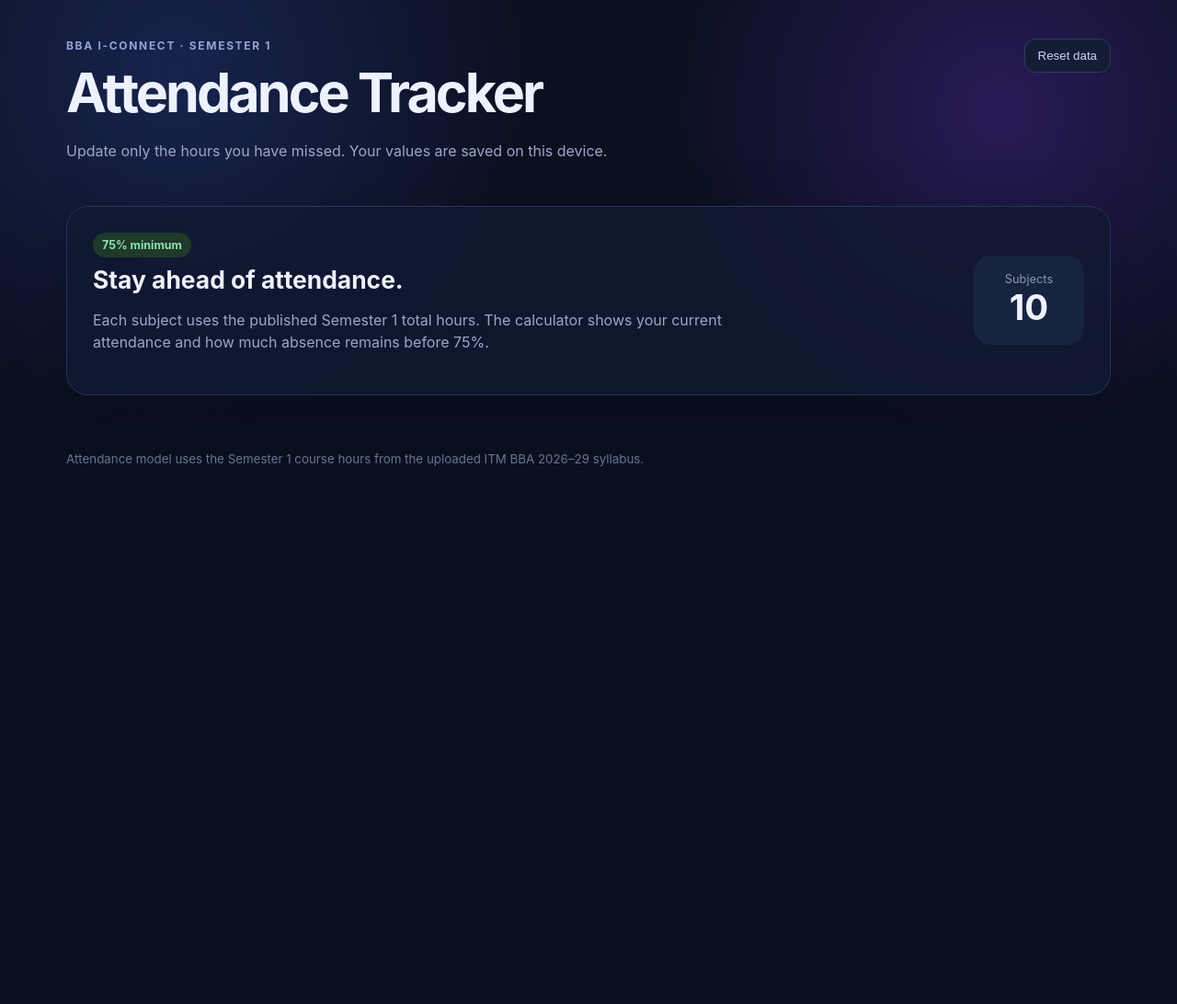
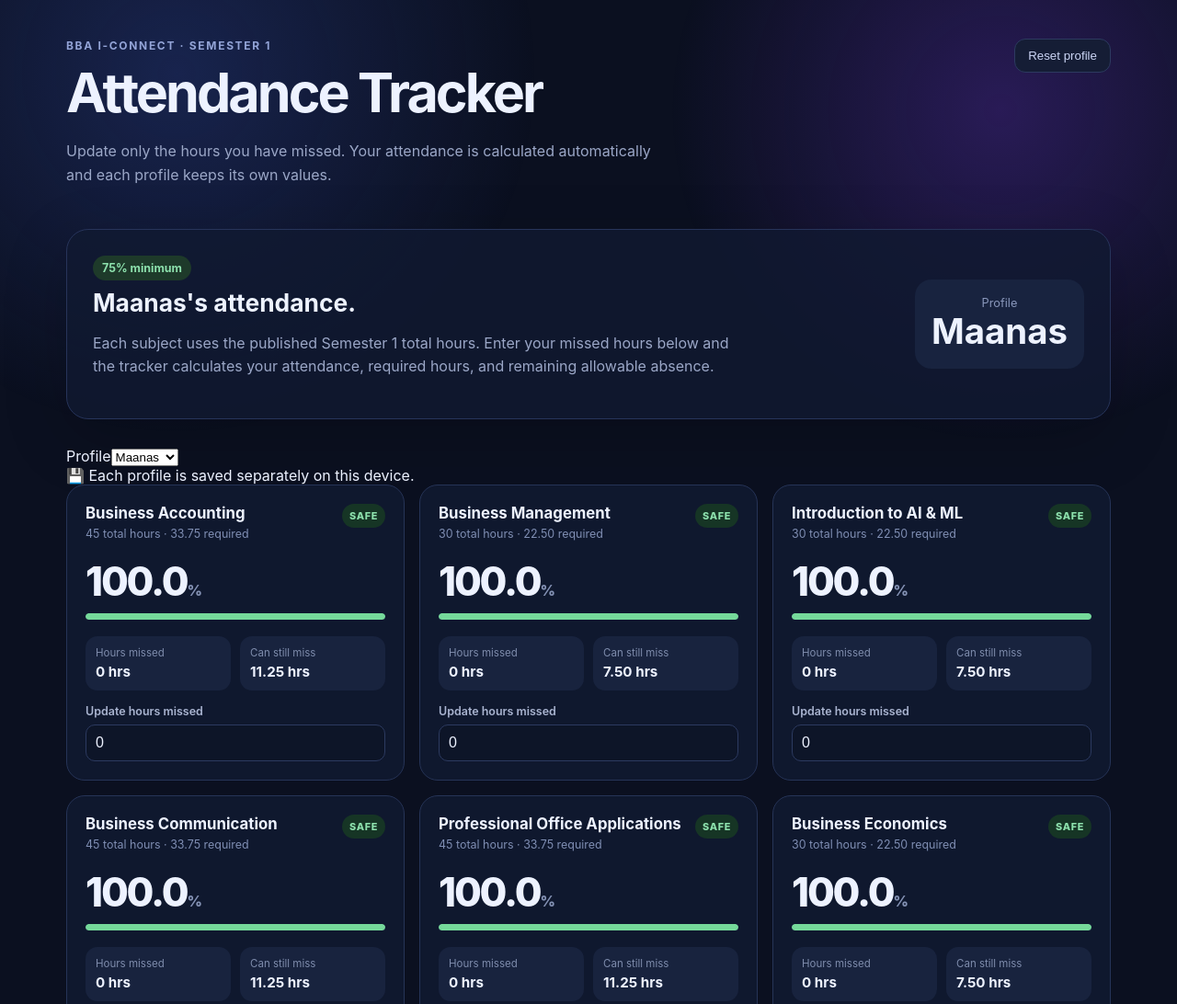
Before and after one commit to iammaanas/Attendance-tracker, a plain HTML site: page index.html in a window 1280 px wide. Shown: the top 1092 px of the page at 92% size. Before the commit the page ends 800 px from the top, so only its background shows below. Drawn offline with Linux system fonts and the light colour scheme.

Commit message:
Fix profile UI and restore attendance calculator

```diff
--- a/index.html
+++ b/index.html
@@ -1 +1 @@
-<!doctype html><html lang="en"><head><meta charset="utf-8"><meta name="viewport" content="width=device-width,initial-scale=1"><title>Attendance Tracker</title><link rel="stylesheet" href="style.css"></head><body><main class="shell"><header><div><p class="eyebrow">BBA i-Connect · Semester 1</p><h1>Attendance Tracker</h1><p class="muted">Update only the hours you have missed. Your values are saved on this device.</p></div><button id="reset" class="ghost">Reset data</button></header><section class="hero"><div><span class="pill">75% minimum</span><h2>Stay ahead of attendance.</h2><p>Each subject uses the published Semester 1 total hours. The calculator shows your current attendance and how much absence remains before 75%.</p></div><div class="hero-stat"><span>Subjects</span><strong id="subjectCount">10</strong></div></section><section id="grid" class="grid"></section><footer><small>Attendance model uses the Semester 1 course hours from the uploaded ITM BBA 2026–29 syllabus.</small></footer></main><script src="app.js"></script></body></html>
+<!doctype html><html lang="en"><head><meta charset="utf-8"><meta name="viewport" content="width=device-width,initial-scale=1"><title>Attendance Tracker</title><link rel="stylesheet" href="style.css"></head><body><main class="shell"><header><div><p class="eyebrow">BBA i-Connect · Semester 1</p><h1>Attendance Tracker</h1><p class="muted">Update only the hours you have missed. Your attendance is calculated automatically and each profile keeps its own values.</p></div><button id="reset" class="ghost">Reset profile</button></header><section class="hero"><div><span class="pill">75% minimum</span><h2 id="welcome">Your attendance.</h2><p>Each subject uses the published Semester 1 total hours. Enter your missed hours below and the tracker calculates your attendance, required hours, and remaining allowable absence.</p></div><div class="hero-stat"><span>Profile</span><strong id="profileLabel">Maanas</strong></div></section><section class="profile-panel"><div><label for="profile">Profile</label><select id="profile"><option value="1">Maanas</option><option value="2">Friend A</option><option value="3">Friend B</option></select></div><span class="privacy-note">💾 Each profile is saved separately on this device.</span></section><section id="grid" class="grid"></section><footer><small>Attendance model uses the Semester 1 course hours from the uploaded ITM BBA 2026–29 syllabus.</small></footer></main><script src="app.js"></script></body></html>
```
